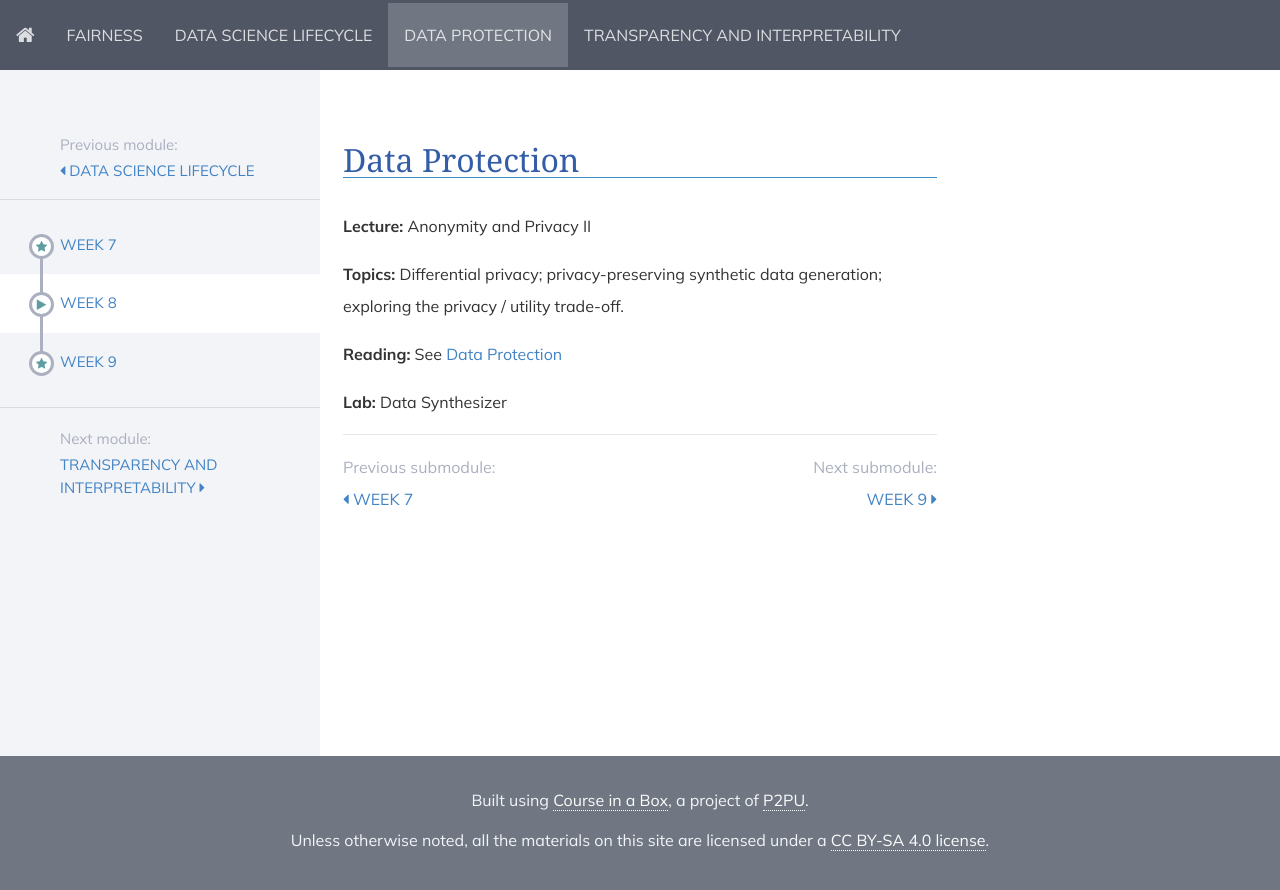
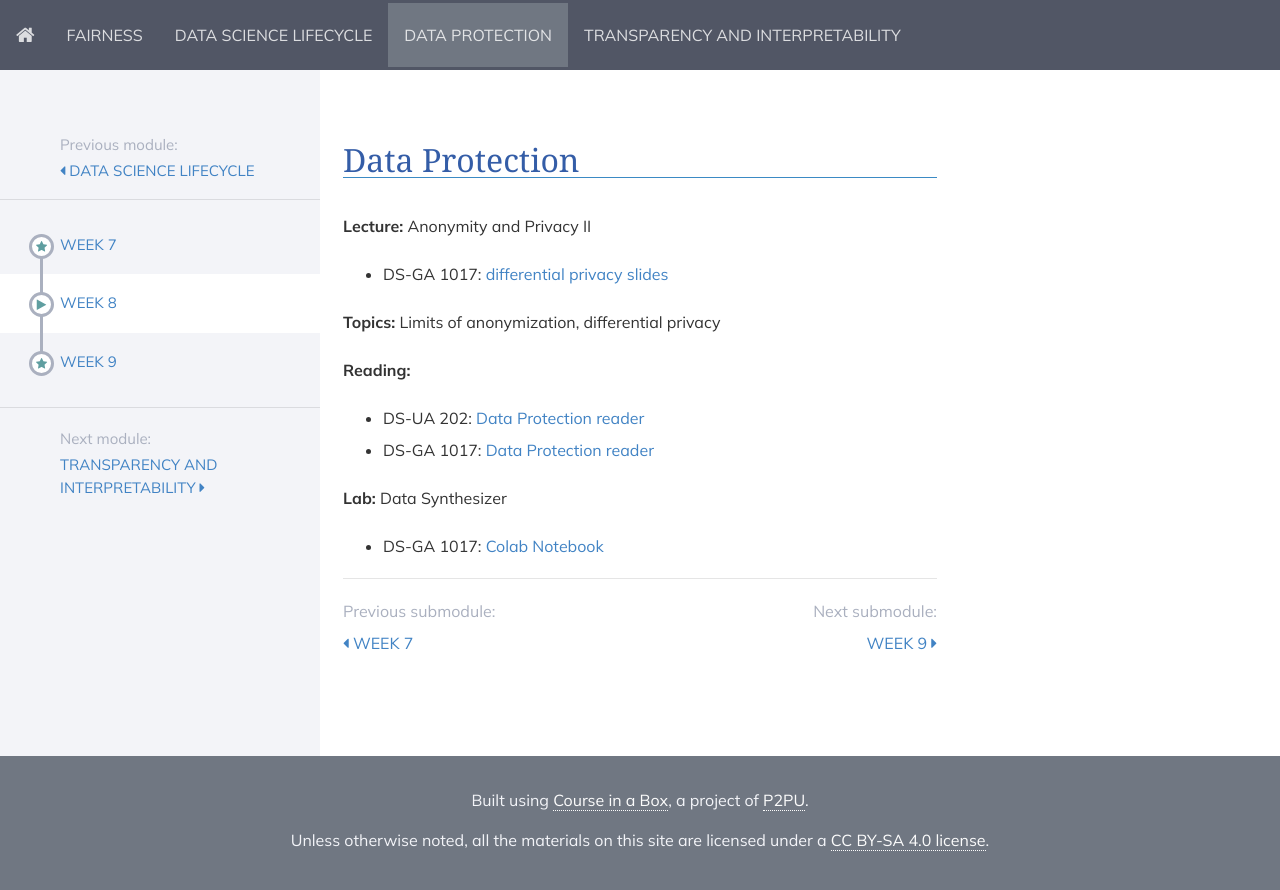
Before and after one commit to DataResponsibly/rds24, a Jekyll site: the page built from modules/data_protection/_posts/2000-01-02-week8.md, in a window 1280 px wide. Shown: the top 890 px of the page. Built offline with Jekyll 4.4.1, drawn with Linux system fonts in a browser that asks for light colours; nearby versions of some CDN libraries.

Commit message:
Update 2000-01-02-week8.md

```diff
--- a/modules/data_protection/_posts/2000-01-02-week8.md
+++ b/modules/data_protection/_posts/2000-01-02-week8.md
@@ -6,12 +6,14 @@ title: Week 8
 
 **Lecture:** Anonymity and Privacy II
 
-[//]: * [8_9 differential privacy slides](../../../assets/8_9_Privacy.pdf)
+* DS-GA 1017: [differential privacy slides](../../../assets/7_8_Privacy_1017.pdf)
 
-**Topics:** Differential privacy; privacy-preserving synthetic data generation; exploring the privacy / utility trade-off.
+**Topics:** Limits of anonymization, differential privacy
 
-**Reading:** See [Data Protection](../../../assets/data_protection_reader.pdf)
+**Reading:**
+* DS-UA 202: [Data Protection reader](../../../assets/data_protection_reader.pdf)
+* DS-GA 1017: [Data Protection reader](../../../assets/protection_reader.pdf)
 
 **Lab:** Data Synthesizer
 
-[//]: * [Colab Notebook](https://colab.research.google.com/drive/1bPxTVm8TaVTxJbXogL6ysE9xUv7cbvcd)
+* DS-GA 1017: [Colab Notebook](https://colab.research.google.com/drive/1B0L4-VJbTZanptPMml4i-H442EfG5noZ?usp=sharing)
```
